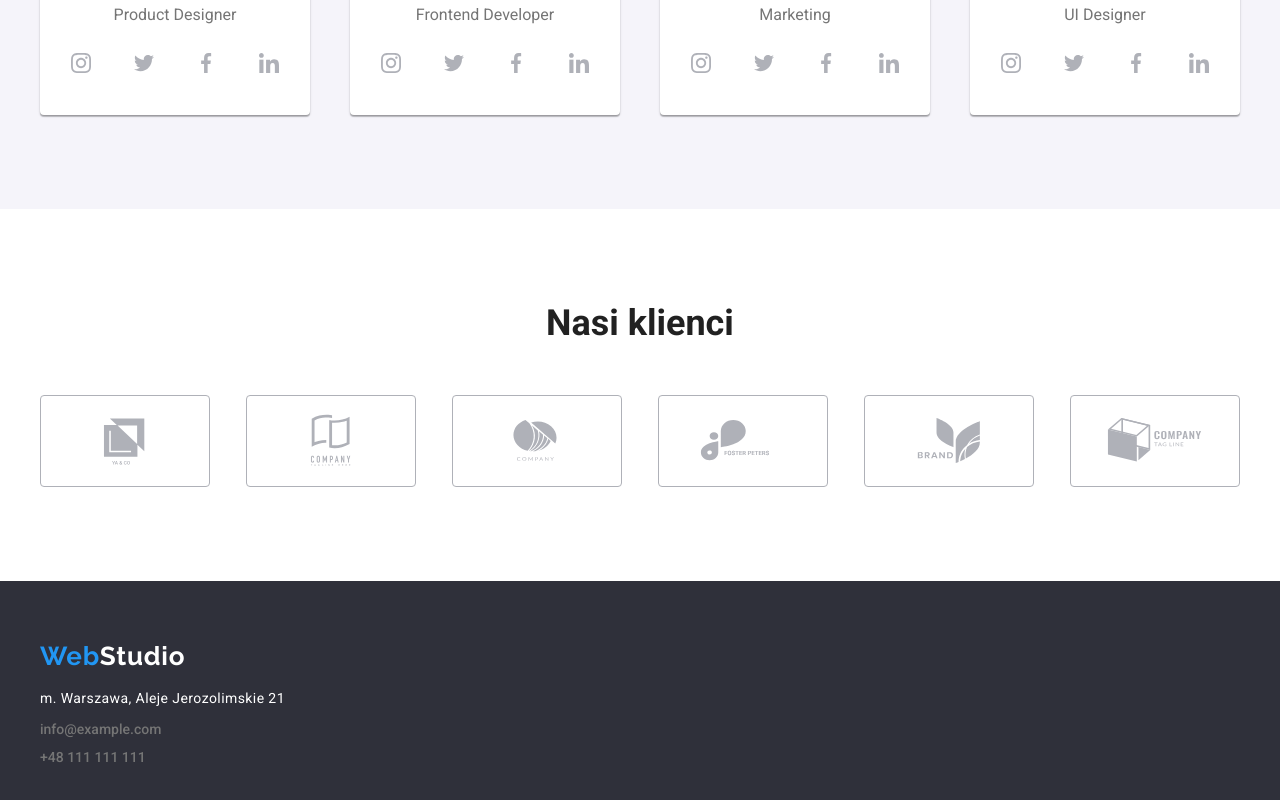
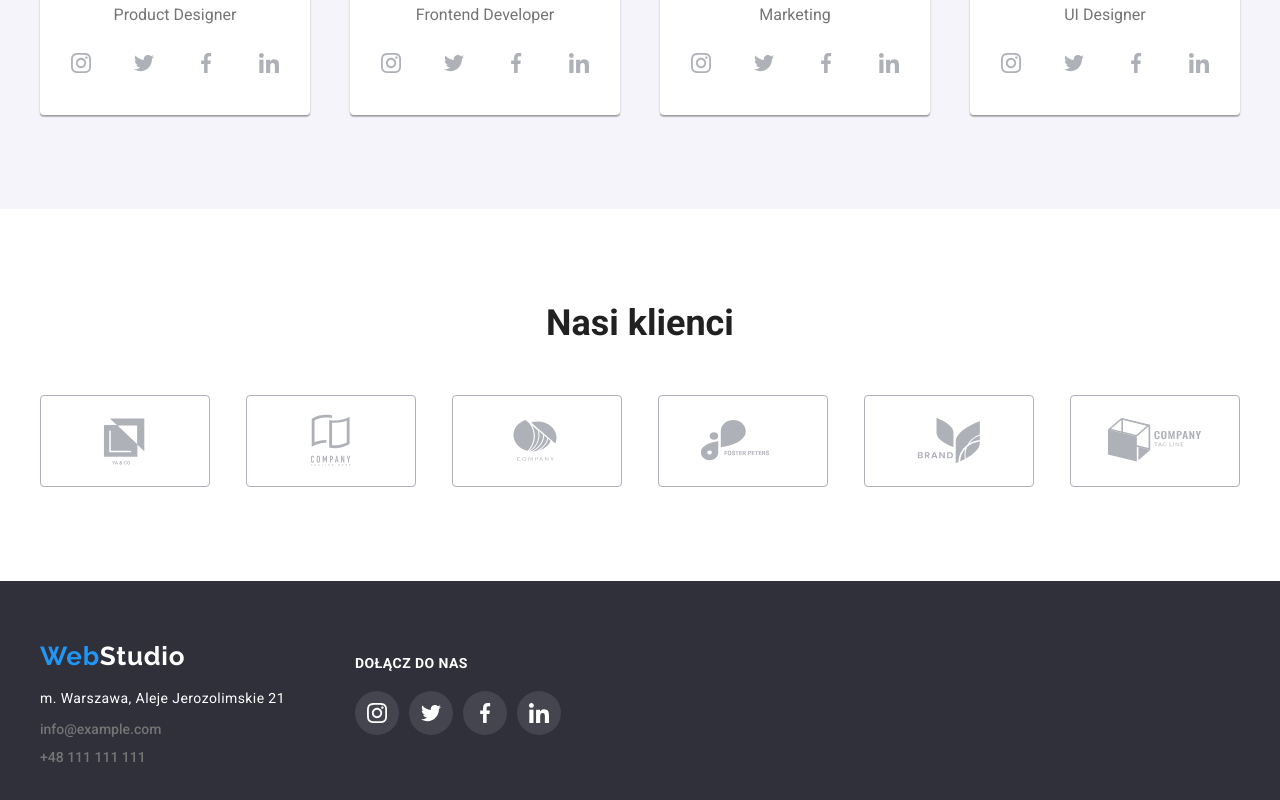
Before and after one commit to jaworskiwojciech/goit-markup-hw-04, a plain HTML site: page index.html in a window 1280 px wide. Shown: the part 2019-2819 px from the top of the page. Drawn offline with Linux system fonts and the light colour scheme.

Commit message:
dodano social media do footera

```diff
--- a/css/styles.css
+++ b/css/styles.css
@@ -155,6 +155,9 @@ header {
   --color3: var(--blue-color);
 }
 .footer-style {
+  display: flex;
+}
+footer {
   background-color: var(--footer-section-color);
 }
 .service-header {
@@ -354,7 +357,8 @@ footer {
   justify-content: center;
   align-items: center;
 }
-.social-background:hover {
+.social-background:hover,
+.footer-social-background:hover {
   background-color: var(--blue-color);
 }
 .instagram {
@@ -373,3 +377,29 @@ footer {
   width: 20px;
   height: 20px;
 }
+.join-us {
+  font-weight: 700;
+  font-size: 14px;
+  line-height: 16px;
+  letter-spacing: 0.03em;
+  text-transform: uppercase;
+  color: #ffffff;
+  margin-bottom: 20px;
+}
+.footer-social {
+  margin-left: 70px;
+}
+.footer-social-inner {
+  display: flex;
+  justify-content: space-around;
+  gap: 10px;
+}
+.footer-social-background {
+  width: 44px;
+  height: 44px;
+  background: rgba(255, 255, 255, 0.1);
+  border-radius: 22px;
+  display: flex;
+  justify-content: center;
+  align-items: center;
+}
--- a/index.html
+++ b/index.html
@@ -314,8 +314,9 @@
         </ul>
       </section>
     </main>
-    <footer class="footer-style">
-      <div class="container">
+    <footer>
+      <div class="footer-style container">
+        <div>
           <a href="index.html" class="webstudio"
             >Web<span class="studio-in-footer">Studio</span></a
           >
@@ -329,9 +330,37 @@
               >
             </li>
             <li>
-            <a class="contact-item" href="tel:+48111111111">+48 111 111 111</a>
+              <a class="contact-item" href="tel:+48111111111"
+                >+48 111 111 111</a
+              >
             </li>
           </ul>
+        </div>
+        <div class="footer-social">
+          <p class="join-us">DOŁĄCZ DO NAS</p>
+          <div class="footer-social-inner">
+            <div class="footer-social-background">
+              <svg class="instagram">
+                <use href="/images/icons.svg#icon-instagram-2"></use>
+              </svg>
+            </div>
+            <div class="footer-social-background">
+              <svg class="twitter">
+                <use href="/images/icons.svg#icon-twitter-2"></use>
+              </svg>
+            </div>
+            <div class="footer-social-background">
+              <svg class="facebook">
+                <use href="/images/icons.svg#icon-facebook-2"></use>
+              </svg>
+            </div>
+            <div class="footer-social-background">
+              <svg class="linkedin">
+                <use href="/images/icons.svg#icon-linkedin-2"></use>
+              </svg>
+            </div>
+          </div>
+        </div>
       </div>
     </footer>
   </body>
```
Lines whose indentation alone changed are shown as unchanged.
